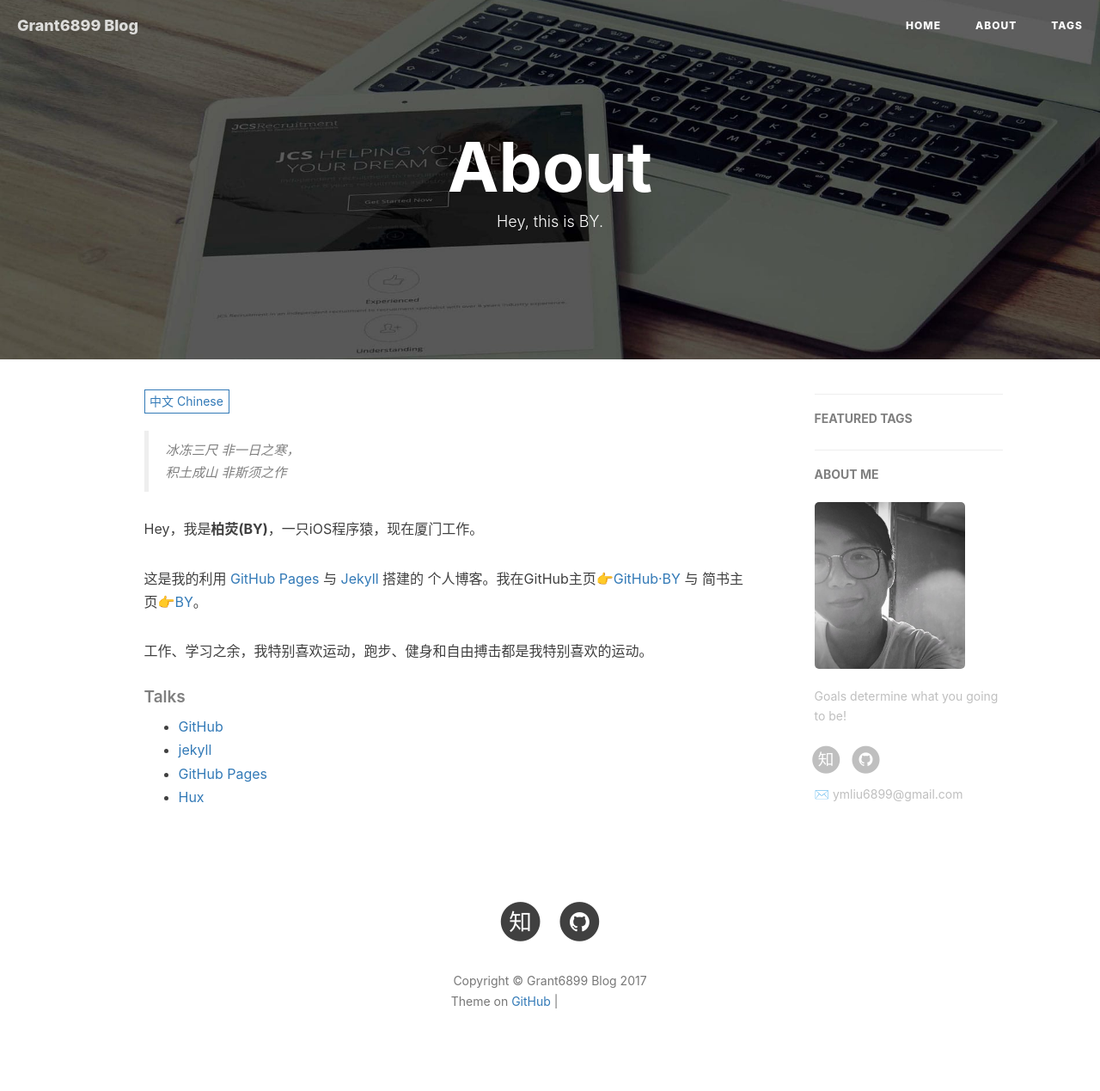
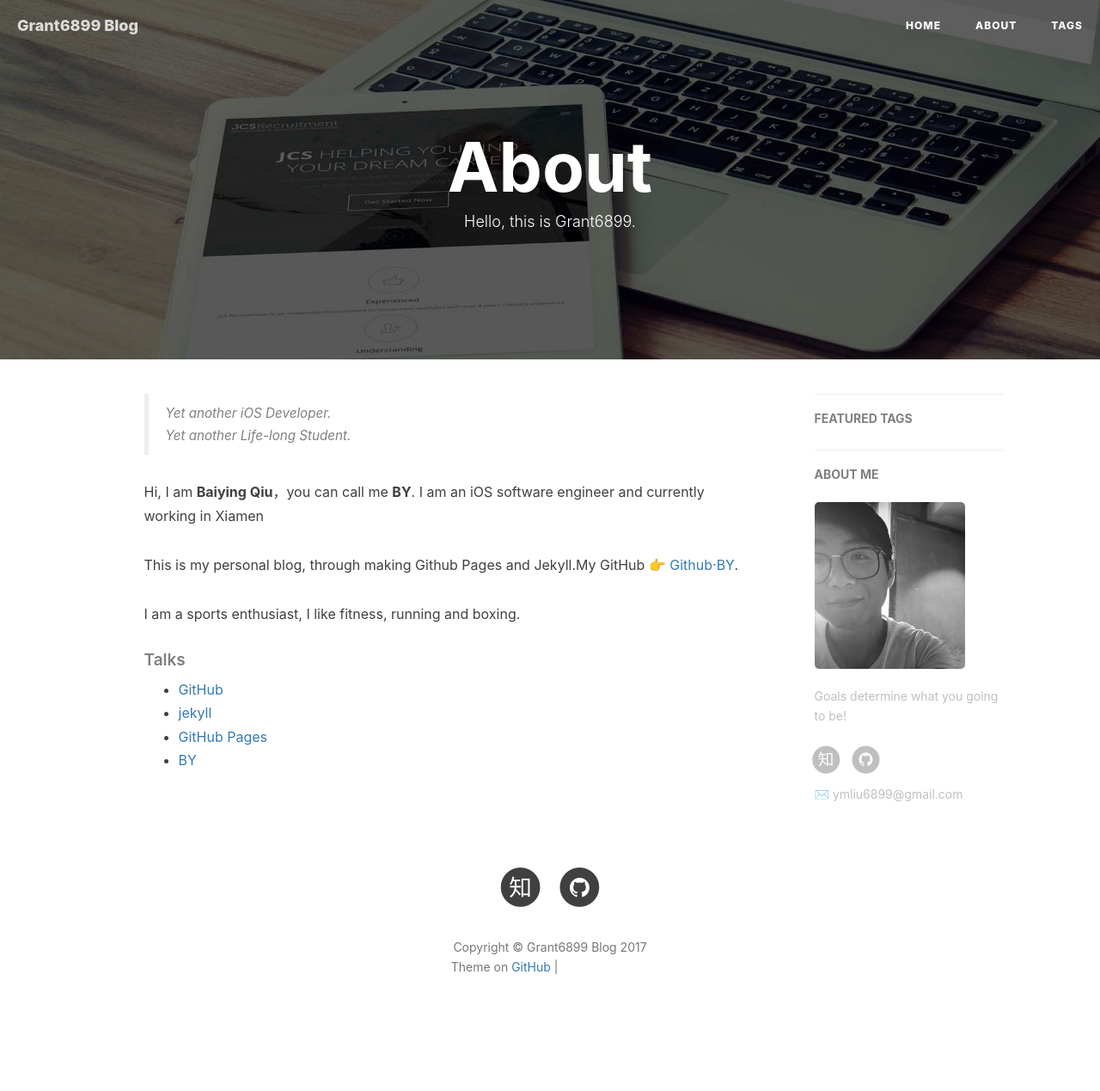
Before and after one commit to Grant6899/Grant6899.github.io, a Jekyll site: the page built from about.html, in a window 1280 px wide. Shown: the whole page at 86% size. Built offline with Jekyll 4.4.1, drawn with Linux system fonts in a browser that asks for light colours; nearby versions of some CDN libraries; comment, search, counter and statistics services are not loaded; after the commit the page ends 1229 px from its top, so only the background shows below that; grey boxes are pictures that could not be loaded.

Commit message:
Change about page

```diff
--- a/about.html
+++ b/about.html
@@ -1,39 +1,10 @@
 ---
 layout: page
 title: "About"
-description: "Hey, this is BY."
+description: "Hello, this is Grant6899."
 header-img: "img/post-bg-rwd.jpg"
 ---
 
-<!-- Language Selector -->
-<select class="sel-lang" onchange= "onLanChange(this.options[this.options.selectedIndex].value)">
-    <option value="0" selected> 中文 Chinese </option>
-    <option value="1"> 英文 English </option>
-</select>
-
-<!-- Chinese Version -->
-<div class="zh post-container">
-
-    <!--copied from markdown -->
-    <blockquote><p>冰冻三尺 非一日之寒，<br>
-    积土成山 非斯须之作</p></blockquote>
-
-    <p>Hey，我是<strong>柏荧(BY)</strong>，一只iOS程序猿，现在厦门工作。</p>
-
-    <p>这是我的利用 <a href="https://pages.github.com/">GitHub Pages</a> 与 <a href="http://jekyll.com.cn/">Jekyll</a> 搭建的 个人博客。我在GitHub主页<a href="https://github.com/qiubaiying">👉GitHub·BY</a> 与 简书主页<a href="https://http://www.jianshu.com/u/e71990ada2fd">👉BY</a>。</p>
-
-    <p>工作、学习之余，我特别喜欢运动，跑步、健身和自由搏击都是我特别喜欢的运动。</p>
-
-    <p></p>
-
-    <h5>Talks</h5>
-
-    <ul>
-    <li><a href="https://github.com">GitHub</a></li>
-    <li><a href="http://jekyll.com.cn/">jekyll</a></li>
-    <li><a href="https://pages.github.com/">GitHub Pages</a></li>
-    <li><a href="http://huangxuan.me/">Hux</a></li>    </ul>
-</div>
 
 <!-- English Version -->
 <div class="en post-container">
@@ -56,83 +27,6 @@ header-img: "img/post-bg-rwd.jpg"
     </ul>
 </div>
 
-<!-- Handle Language Change -->
-<script type="text/javascript">
-    // get nodes
-    var $zh = document.querySelector(".zh");
-    var $en = document.querySelector(".en");
-    var $select = document.querySelector("select");
-
-    // bind hashchange event
-    window.addEventListener('hashchange', _render);
-
-    // handle render
-    function _render(){
-        var _hash = window.location.hash;
-        // en
-        if(_hash == "#en"){
-            $select.selectedIndex = 1;
-            $en.style.display = "block";
-            $zh.style.display = "none";
-        // zh by default
-        }else{
-            // not trigger onChange, otherwise cause a loop call.
-            $select.selectedIndex = 0;
-            $zh.style.display = "block";
-            $en.style.display = "none";
-        }
-    }
-
-    // handle select change
-    function onLanChange(index){
-        if(index == 0){
-            window.location.hash = "#zh"
-        }else{
-            window.location.hash = "#en"
-        }
-    }
-
-    // init
-    _render();
-</script>
-
-
-
-{% if site.duoshuo_username %}
-<!-- 多说评论框 start -->
-<div class="comment">
-    <!-- This id is used for indexing my loss comments forcedly -->
-    <div class="ds-thread"
-    {% if site.duoshuo_username == "qiubaiying" %}
-        data-thread-id="0ee040117ec56f17aa7e2523d1eae19b"
-    {% else %}
-    <!-- U can just use this key generated to index comments at page about -->
-        data-thread-key="{{site.duoshuo_username}}/about"
-    {% endif %}
-
-    data-title="{{page.title}}"
-    data-url="{{site.url}}/about/"></div>
-</div>
-<!-- 多说评论框 end -->
-
-<!-- 多说公共JS代码 start (一个网页只需插入一次) -->
-<script type="text/javascript">
-    // dynamic User hacking by Hux
-    var _user = '{{site.duoshuo_username}}';
-
-    // duoshuo comment query.
-    var duoshuoQuery = {short_name: _user };
-    (function() {
-        var ds = document.createElement('script');
-        ds.type = 'text/javascript';ds.async = true;
-        ds.src = (document.location.protocol == 'https:' ? 'https:' : 'http:') + '//static.duoshuo.com/embed.js';
-        ds.charset = 'UTF-8';
-        (document.getElementsByTagName('head')[0]
-         || document.getElementsByTagName('body')[0]).appendChild(ds);
-    })();
-</script>
-<!-- 多说公共JS代码 end -->
-{% endif %}
 
 
 {% if site.disqus_username %}
```
